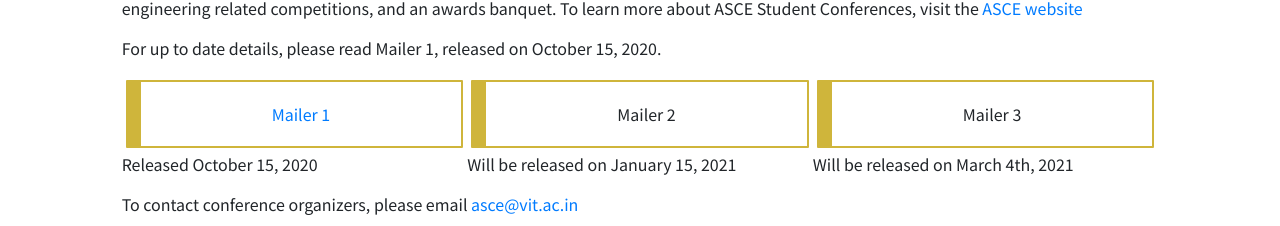
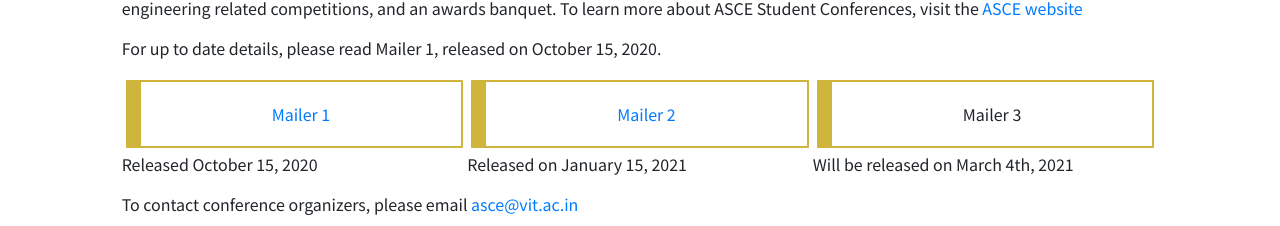
Before and after one commit to RaghavAgarwal0704/ASCE-site, a React (Create React App) app in the folder client/: page /about in a window 1280 px wide. Shown: the part 182-408 px from the top of the page. Built offline with nearby package versions, Linux system fonts and the light colour scheme.

Commit message:
Update about.page.jsx

```diff
--- a/client/src/pages/about.page.jsx
+++ b/client/src/pages/about.page.jsx
@@ -1,5 +1,6 @@
 import React from "react";
-import doc from "../assets/brochure.pdf";
+import mailer1 from "../assets/mailer1.pdf";
+import mailer2 from "../assets/mailer2.pdf";
 const About = () => {
     return (
         <div className='col-12 col-md-11 col-lg-10 mx-auto my-2'>
@@ -23,14 +24,16 @@ const About = () => {
             </p>
             <div className='row justify-content-center'>
                 <div className='col-12 col-md-6 col-lg-4 px-0'>
-                    <a href={doc} target='_blank' rel='noreferrer'>
+                    <a href={mailer1} target='_blank' rel='noreferrer'>
                         <div class='box'>Mailer 1</div>
                     </a>
                     <p>Released October 15, 2020</p>
                 </div>
                 <div className='col-12 col-md-6 col-lg-4 px-0'>
-                    <div class='box'>Mailer 2</div>
-                    <p>Will be released on January 15, 2021</p>
+                    <a href={mailer2} target='_blank' rel='noreferrer'>
+                        <div class='box'>Mailer 2</div>
+                    </a>
+                    <p>Released on January 15, 2021</p>
                 </div>
                 <div className='col-12 col-md-6 col-lg-4 px-0'>
                     <div class='box'>Mailer 3</div>
```
